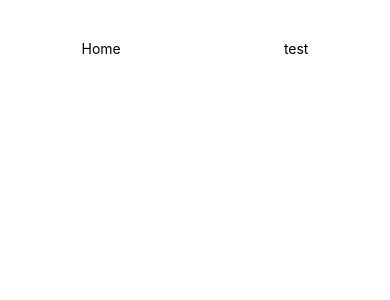
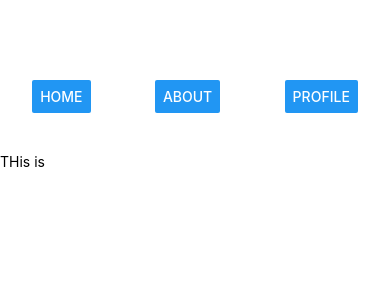
Before and after one commit to nikolasfil/Gamification, a React Native app in the folder journey/: screen / in a window 390 px wide. Shown: the top 300 px of the page. Built offline with nearby package versions, Linux system fonts and the light colour scheme.

Commit message:
three buttons three stages

```diff
--- a/journey/App.js
+++ b/journey/App.js
@@ -1,14 +1,16 @@
-import React, {useState} from 'react';
+import React, { useState } from 'react';
 import { View, StyleSheet, Text, Button } from 'react-native';
 
 
 const App = () => {
 
-  const [pages,setPage] = useState([
-    {name: 'Home', page: HomePage},
-    {name: 'About', page: AboutPage},
-    {name: 'Profile', page: ProfilePage},
+  const [pages, setPages] = useState([
+    { pageName: 'Home', page: HomePage },
+    { pageName: 'About', page: AboutPage },
+    { pageName: 'Profile', page: ProfilePage },
   ]);
+
+  const [page, setPage] = useState({pageName:'Home',page:HomePage});
 
 
   const clickMenu = () => {
@@ -16,14 +18,27 @@ const App = () => {
   }
 
   return (
+    <View style={styles.container}>
+      <View style={styles.navigation}>
 
-    <View style={styles.navigation}>
-      <Text>Home</Text>
+        {
+          pages.map((item) => {
+            return (
+              <Button title={item.pageName} onPress={(item) => {
+                setPage({pageName:item.pageName,page:item.page})
+              }}/>
+            )
 
-      <PageSelector
-        value='test'
-        >
-      </PageSelector>
+          })}
+      </View>
+
+
+      <View style={styles.container}>
+        <Text>THis is {pages.pageName}</Text>
+          {/* <Paging></Paging> */}
+          {/* <ProfilePage></ProfilePage> */}
+      </View>
+
     </View>
 
     // <PageSelector>
@@ -34,11 +49,13 @@ const App = () => {
   );
 };
 
+const Paging = () => {
+  return page.page;
+}
 
-const PageSelector = ({value}) => (
+const PageSelector = ({ value }) => (
 
   <View >
-
     <View >
       <Text>{value}</Text>
     </View>
```
Lines whose indentation alone changed are shown as unchanged.
